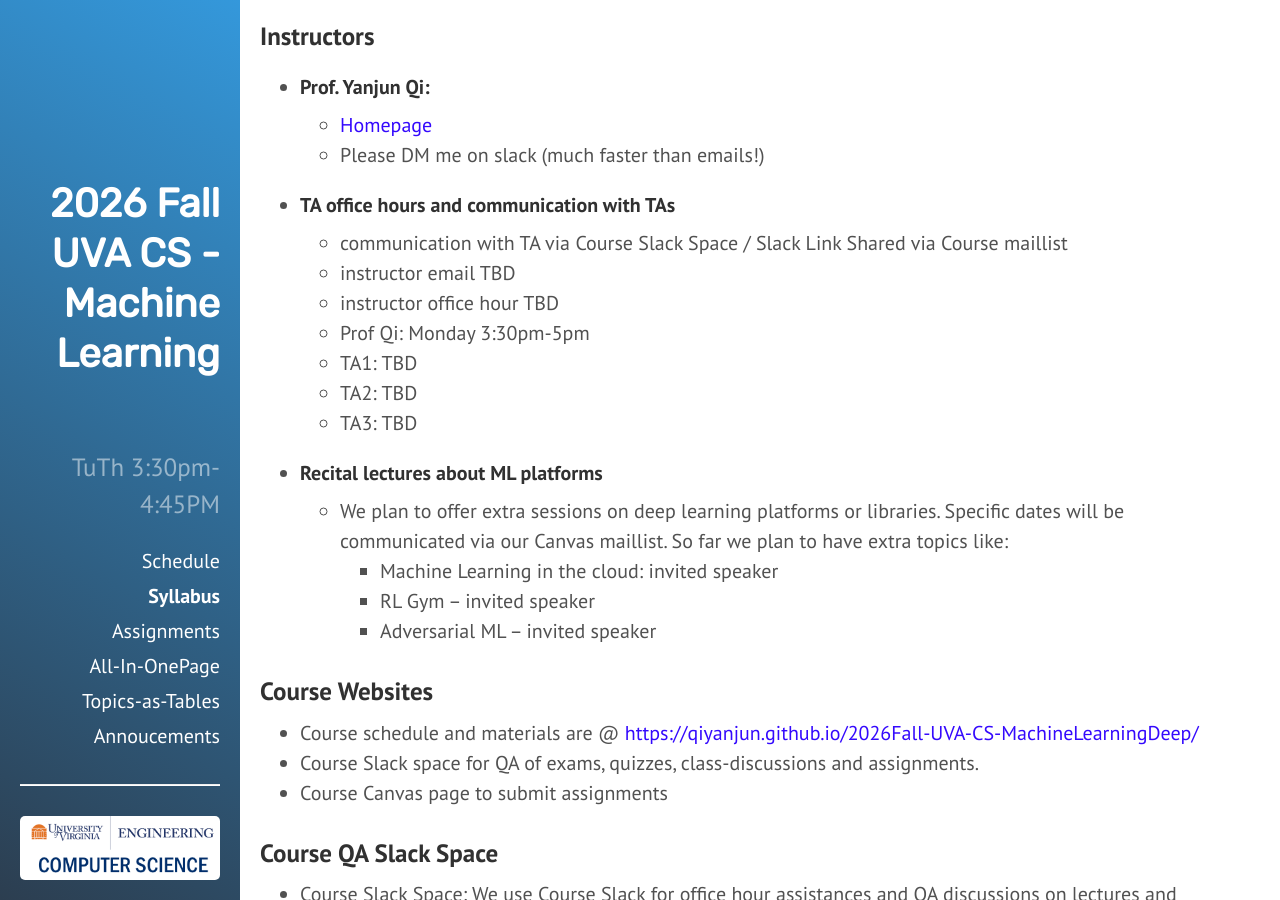
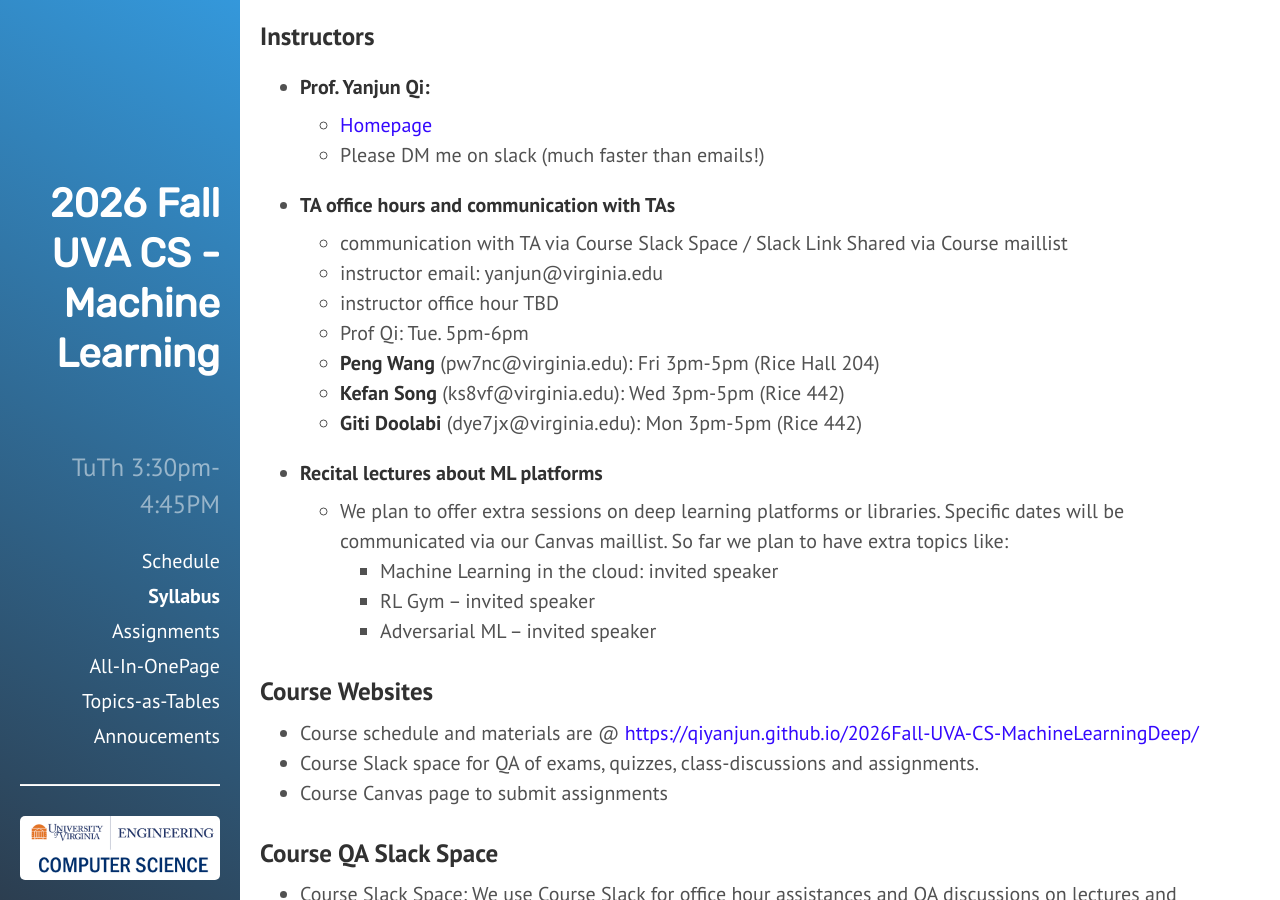
Before and after one commit to qiyanjun/2026Fall-UVA-CS-MachineLearningDeep, a Jekyll site: the page built from About.md, in a window 1280 px wide and 900 px high, scrolled down 2240 px. Built offline with Jekyll 4.4.1, drawn with Linux system fonts in a browser that asks for light colours.

Commit message:
Add TA/instructor office hour details to About and announcements
Fill in Peng Wang's Friday office hour location (Rice Hall 204),
add instructor email, and sync TA office hours in About.md with
the announcement in z26fBlog.md.

Co-Authored-By: Claude Sonnet 5 <noreply@anthropic.com>
Claude-Session: https://claude.ai/code/session_016BwhD8cLfCtY4G1AhwjxnH

```diff
--- a/About.md
+++ b/About.md
@@ -76,12 +76,12 @@ desc: "Information for 2026 Fall  UVa CS Machine Learning, Math Foundations and
 
 + #### TA office hours and communication with TAs
   - communication with TA via Course Slack Space / Slack Link Shared via Course maillist
-  - instructor email TBD
+  - instructor email: yanjun@virginia.edu
   - instructor office hour TBD
-  - Prof Qi: Monday 3:30pm-5pm
-  - TA1: TBD
-  - TA2: TBD
-  - TA3: TBD
+  - Prof Qi: Tue. 5pm-6pm
+  - **Peng Wang** (pw7nc@virginia.edu): Fri 3pm-5pm (Rice Hall 204)
+  - **Kefan Song** (ks8vf@virginia.edu): Wed 3pm-5pm (Rice 442)
+  - **Giti Doolabi** (dye7jx@virginia.edu): Mon 3pm-5pm (Rice 442)
 
 
 
```
Also changed, not shown: z26fBlog.md (+1 -1 lines).
